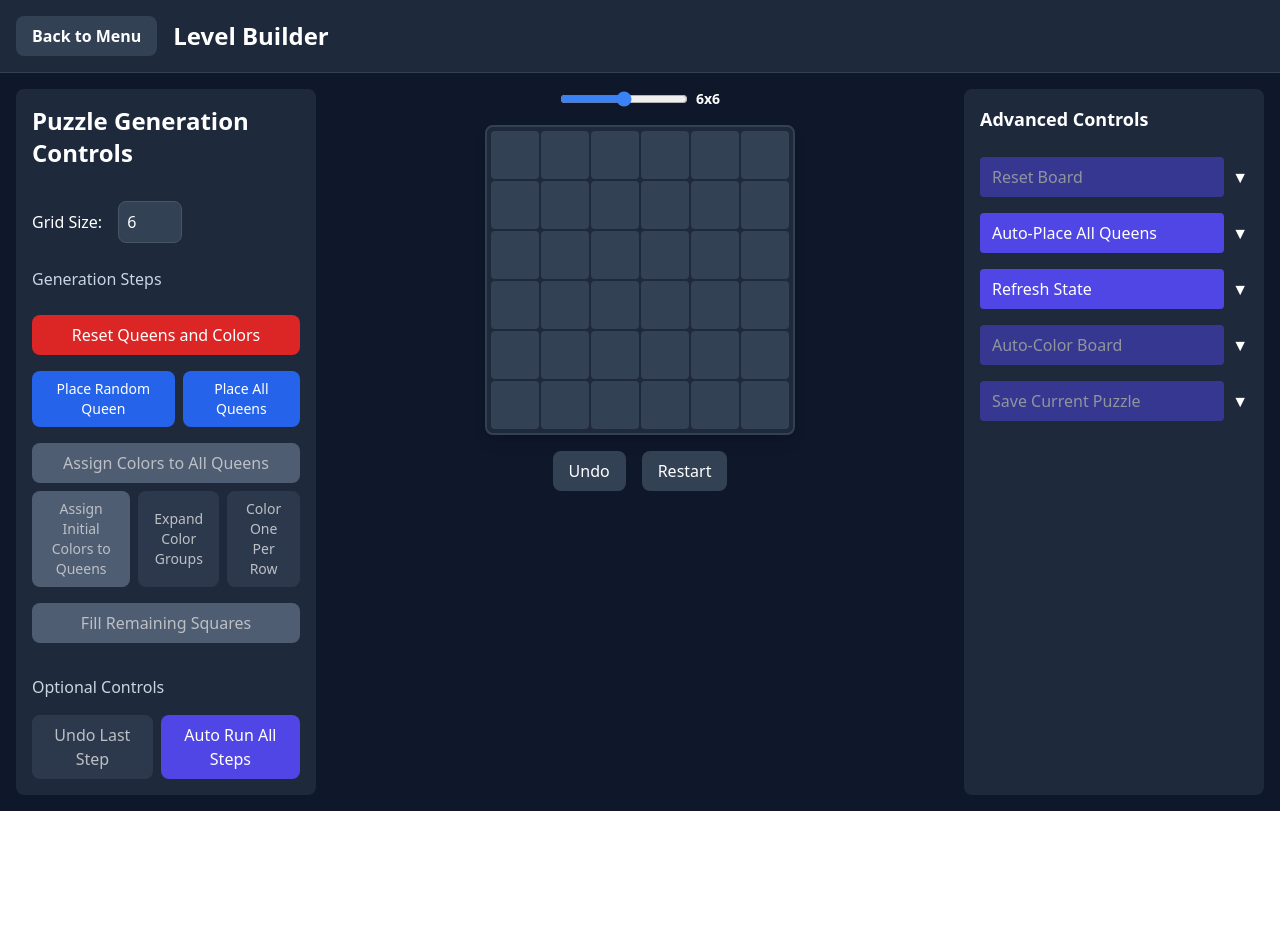
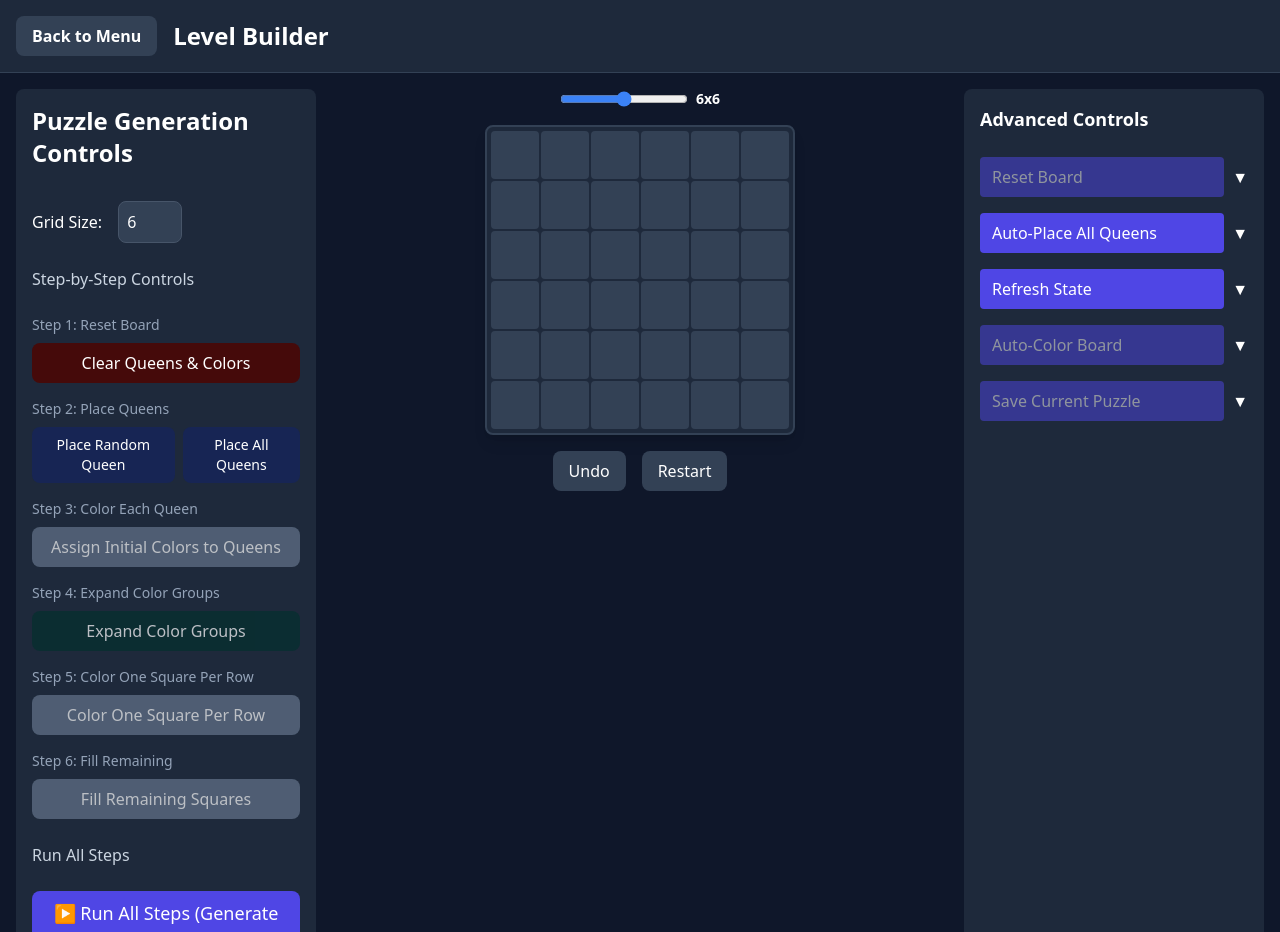
Before and after one commit to Crushford/Cassowary-Games, a Vue app: page /level-builder in a window 1280 px wide. Shown: the top 932 px of the page. Before the commit the page ends 811 px from the top, so only its background shows below. Built offline with nearby package versions, Linux system fonts and the light colour scheme.

Commit message:
Fix colors on puzzle genration controls

```diff
--- a/src/components/PuzzleGenerationControls.vue
+++ b/src/components/PuzzleGenerationControls.vue
@@ -18,23 +18,27 @@
       </label>
     </div>
 
-    <!-- Main Generation Controls -->
+    <!-- Step-by-Step Controls -->
     <div class="flex flex-col gap-4">
-      <h3 class="text-base font-medium mb-2 text-slate-300">Generation Steps</h3>
+      <h3 class="text-base font-medium mb-2 text-slate-300">Step-by-Step Controls</h3>
 
-      <!-- Reset Board -->
-      <BaseButton @click="handleResetBoard" class="bg-red-600 hover:bg-red-500">
-        Reset Queens and Colors
+      <!-- Step 1: Reset Board -->
+      <div class="flex flex-col gap-2">
+        <span class="text-sm text-slate-400">Step 1: Reset Board</span>
+        <BaseButton @click="handleResetBoard" class="bg-red-950 hover:bg-red-900">
+          Clear Queens & Colors
         </BaseButton>
+      </div>
 
-      <!-- Place Queens -->
+      <!-- Step 2: Place Queens -->
       <div class="flex flex-col gap-2">
+        <span class="text-sm text-slate-400">Step 2: Place Queens</span>
         <div class="flex gap-2">
           <BaseButton
             @click="handlePlaceRandomQueen"
             :disabled="!canPlaceQueens"
             disabledTitle="No valid moves"
-            class="bg-blue-600 hover:bg-blue-500 text-sm"
+            class="bg-blue-950 hover:bg-blue-900 text-sm"
           >
             Place Random Queen
           </BaseButton>
@@ -42,70 +46,88 @@
             @click="handleGenerateFullSolution"
             :disabled="!canPlaceQueens"
             disabledTitle="Board is full"
-            class="bg-blue-600 hover:bg-blue-500 text-sm"
+            class="bg-blue-950 hover:bg-blue-900 text-sm"
           >
             Place All Queens
           </BaseButton>
         </div>
       </div>
 
-      <!-- Color Assignment -->
+      <!-- Step 3: Color Each Queen -->
       <div class="flex flex-col gap-2">
-        <BaseButton
-          @click="handleAssignColors"
-          :disabled="!hasQueens"
-          disabledTitle="Place queens first"
-          class="bg-purple-600 hover:bg-purple-500"
-        >
-          Assign Colors to All Queens
-        </BaseButton>
-        <div class="flex gap-2">
+        <span class="text-sm text-slate-400">Step 3: Color Each Queen</span>
         <BaseButton
           @click="handleAssignInitialColors"
           :disabled="!hasQueens"
           disabledTitle="Place queens first"
-            class="bg-purple-600 hover:bg-purple-500 text-sm"
+          class="bg-purple-950 hover:bg-purple-900"
         >
           Assign Initial Colors to Queens
         </BaseButton>
+      </div>
+
+      <!-- Step 4: Expand Color Groups -->
+      <div class="flex flex-col gap-2">
+        <span class="text-sm text-slate-400">Step 4: Expand Color Groups</span>
         <BaseButton
           @click="handleExpandColors"
           :disabled="!hasAnyColors"
           disabledTitle="Assign colors first"
-            class="bg-slate-700 hover:bg-slate-600 text-sm"
+          class="bg-teal-950 hover:bg-teal-900"
         >
           Expand Color Groups
         </BaseButton>
+      </div>
+
+      <!-- Step 5: Color One Per Row -->
+      <div class="flex flex-col gap-2">
+        <span class="text-sm text-slate-400">Step 5: Color One Square Per Row</span>
         <BaseButton
           @click="handleColorOnePerRow"
           :disabled="!hasAnyColors"
           disabledTitle="Assign colors first"
-            class="bg-slate-700 hover:bg-slate-600 text-sm"
+          class="bg-emerald-950 hover:bg-emerald-900"
         >
-            Color One Per Row
+          Color One Square Per Row
+        </BaseButton>
+      </div>
+
+      <!-- Step 6: Fill Remaining -->
+      <div class="flex flex-col gap-2">
+        <span class="text-sm text-slate-400">Step 6: Fill Remaining</span>
+        <BaseButton
+          @click="handleFillRemaining"
+          :disabled="!hasAnyColors"
+          disabledTitle="Assign colors first"
+          class="bg-cyan-950 hover:bg-cyan-900"
+        >
+          Fill Remaining Squares
         </BaseButton>
       </div>
     </div>
 
-      <!-- Fill Remaining -->
+    <!-- Run All Steps -->
+    <div class="flex flex-col gap-4">
+      <h3 class="text-base font-medium mb-2 text-slate-300">Run All Steps</h3>
       <BaseButton
-        @click="handleFillRemaining"
-        :disabled="!hasAnyColors"
-        disabledTitle="Assign colors first"
-        class="bg-green-600 hover:bg-green-500"
+        @click="handleRunAllSteps"
+        :disabled="!canAutoRun"
+        disabledTitle="Board is complete"
+        class="bg-indigo-600 hover:bg-indigo-500 text-lg font-medium"
       >
-        Fill Remaining Squares
+        ▶️ Run All Steps (Generate Full Puzzle)
       </BaseButton>
+    </div>
 
     <!-- Optional Controls -->
-      <div class="flex flex-col gap-2 mt-4">
+    <div class="flex flex-col gap-4">
       <h3 class="text-base font-medium mb-2 text-slate-300">Optional Controls</h3>
       <div class="flex gap-2">
         <BaseButton
           @click="handleUndo"
           :disabled="!canUndo"
           disabledTitle="No moves to undo"
-            class="bg-slate-700 hover:bg-slate-600"
+          class="bg-slate-800 hover:bg-slate-700"
         >
           Undo Last Step
         </BaseButton>
@@ -113,11 +135,10 @@
           @click="handleAutoRun"
           :disabled="!canAutoRun"
           disabledTitle="Board is complete"
-            class="bg-indigo-600 hover:bg-indigo-500"
+          class="bg-slate-800 hover:bg-slate-700"
         >
           Auto Run All Steps
         </BaseButton>
-        </div>
       </div>
     </div>
   </div>
@@ -177,12 +198,6 @@ function handleResetBoard() {
   gameStore.clearQueensAndFlags();
 }
 
-function handlePlaceQueens() {
-  // This is a placeholder - in a real implementation, you might want to
-  // enter a mode where clicking squares places queens
-  gameStore.placeRandomQueen();
-}
-
 function handlePlaceRandomQueen() {
   gameStore.placeRandomQueen();
 }
@@ -191,7 +206,7 @@ function handleGenerateFullSolution() {
   gameStore.generateFullSolution();
 }
 
-function handleAssignColors() {
+function handleAssignInitialColors() {
   gameStore.assignColorGroups();
 }
 
@@ -212,19 +227,18 @@ function handleUndo() {
 }
 
 function handleAutoRun() {
+  handleRunAllSteps();
+}
+
+function handleRunAllSteps() {
   // Reset the board first
   handleResetBoard();
 
   // Then run all steps in sequence
   handleGenerateFullSolution();
-  handleAssignColors();
+  handleAssignInitialColors();
   handleExpandColors();
   handleColorOnePerRow();
   handleFillRemaining();
 }
-
-function handleAssignInitialColors() {
-  // This will assign initial colors to each queen without expanding
-  gameStore.assignColorGroups();
-}
 </script>
```
Lines whose indentation alone changed are shown as unchanged.
